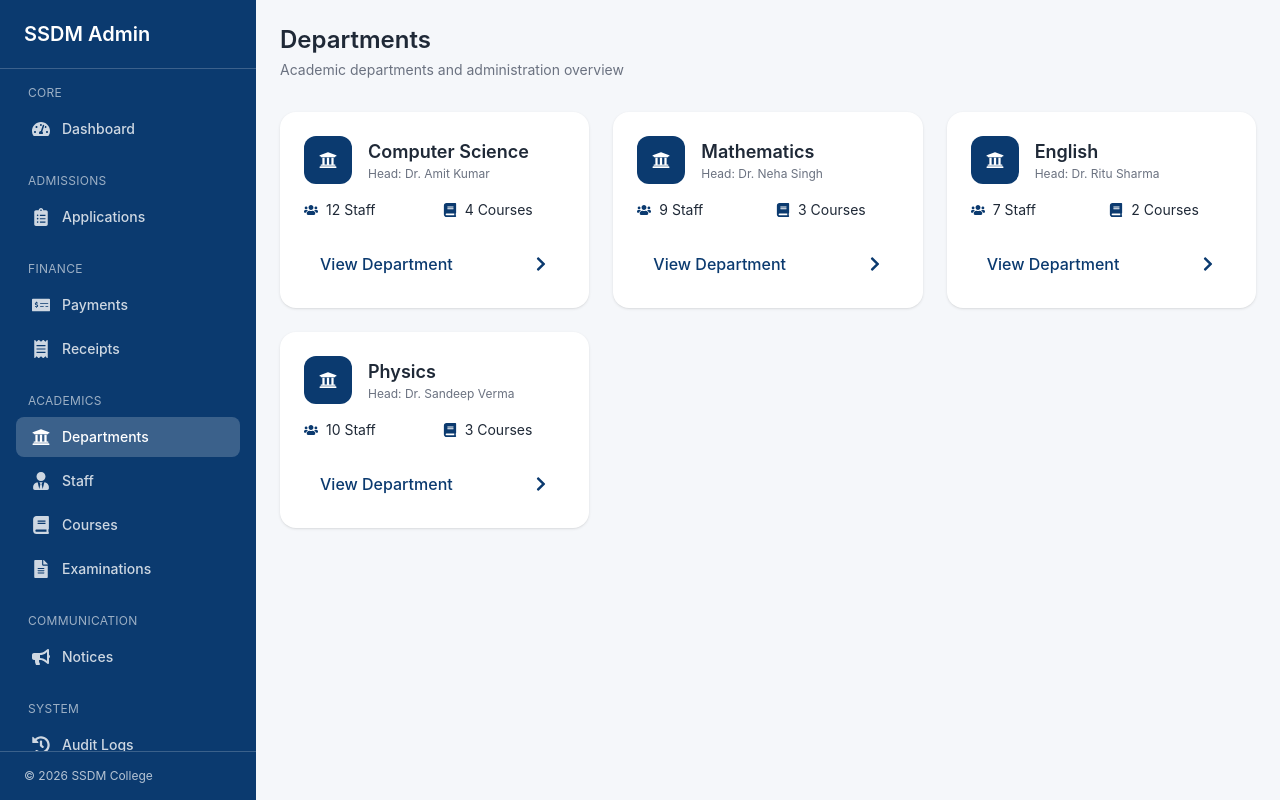
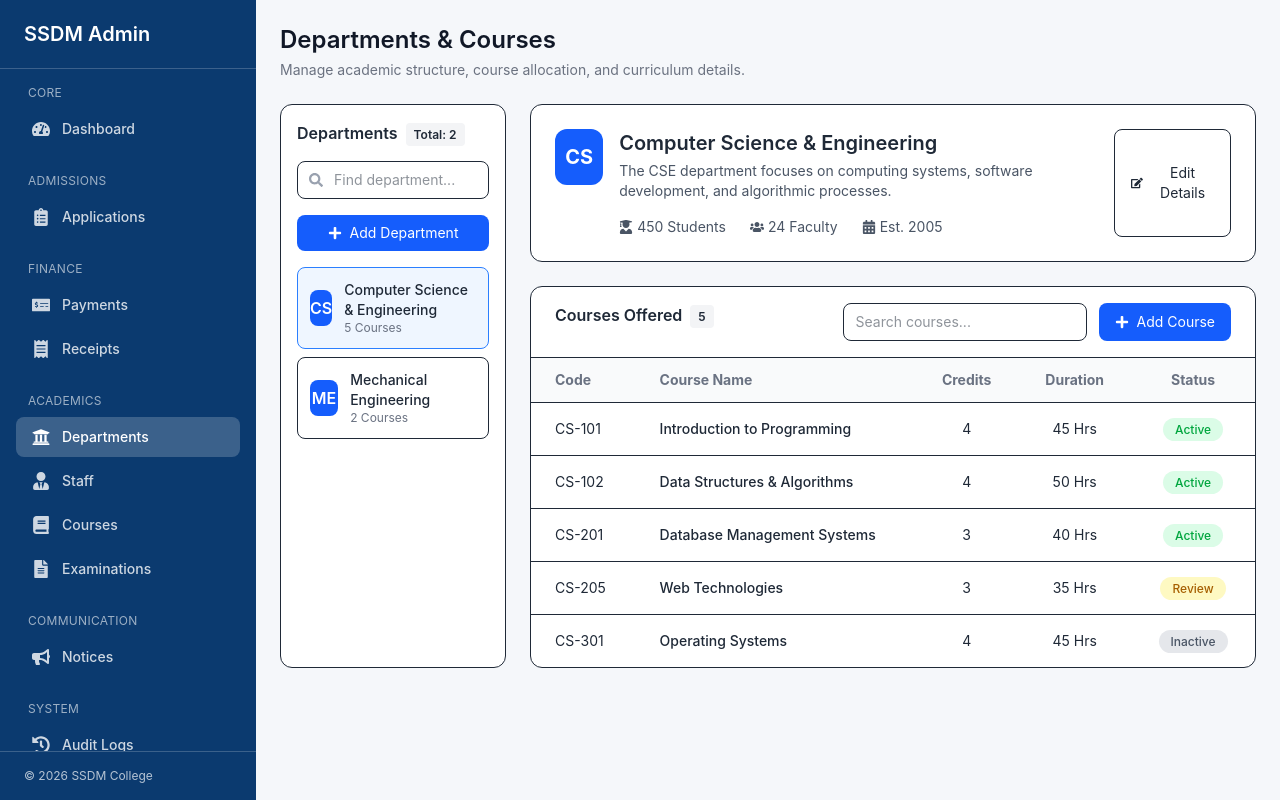
Before and after one commit to vaastman/CMS-Frontend, a React (Vite) app: page /admin/departments in a window 1280 px wide. Built offline with nearby package versions, Linux system fonts and the light colour scheme; sample sign-in values are in the browser's storage.

Commit message:
Dashboard Update

```diff
--- a/src/pages/Admin/AdminDashboard.jsx
+++ b/src/pages/Admin/AdminDashboard.jsx
@@ -1,57 +1,92 @@
 import {
   FaUsers,
-  FaBook,
+  FaUserGraduate,
+  FaUserTie,
+  FaClock,
+  FaPlus,
   FaBullhorn,
-  FaFileAlt,
-  FaArrowRight,
+  FaCalendarAlt,
+  FaDownload,
 } from "react-icons/fa";
 
 const AdminDashboard = () => {
   const stats = [
-    { title: "Total Staff", value: 124, icon: <FaUsers /> },
-    { title: "Courses", value: 18, icon: <FaBook /> },
-    { title: "Notices", value: 42, icon: <FaBullhorn /> },
-    { title: "Examinations", value: 12, icon: <FaFileAlt /> },
+    {
+      title: "Total Active Students",
+      value: "1,240",
+      note: "+5% vs last semester",
+      icon: <FaUserGraduate />,
+      accent: "text-green-600",
+    },
+    {
+      title: "New Admissions",
+      value: "120",
+      note: "Current Intake",
+      icon: <FaUsers />,
+    },
+    {
+      title: "Faculty Strength",
+      value: "85",
+      note: "All positions filled",
+      icon: <FaUserTie />,
+    },
+    {
+      title: "Pending Approvals",
+      value: "12",
+      note: "Action required",
+      icon: <FaClock />,
+      danger: true,
+    },
   ];
 
   return (
     <div className="space-y-10">
 
       {/* ================= HEADER ================= */}
+      <div className="flex items-center justify-between">
         <div>
           <h1 className="text-2xl font-semibold text-[color:var(--color-text-primary)]">
-          Admin Dashboard
+            Welcome back, Administrator
           </h1>
           <p className="text-sm text-[color:var(--color-text-secondary)] mt-1">
-          Overview of college administration activities
+            Overview of admissions, faculty, and student activities.
           </p>
         </div>
 
-      {/* ================= STATS + ACTIVITY ================= */}
-      <div className="grid grid-cols-1 lg:grid-cols-3 gap-6">
+        <button className="flex items-center gap-2 px-4 py-2 rounded-lg border text-sm font-medium
+          text-[color:var(--color-text-primary)] bg-[color:var(--color-surface)]
+          hover:bg-gray-50 transition">
+          <FaDownload />
+          Export Report
+        </button>
+      </div>
 
-        {/* ---- STATS (LEFT) ---- */}
-        <div className="lg:col-span-2 grid grid-cols-1 sm:grid-cols-2 gap-6">
+      {/* ================= STATS ================= */}
+      <div className="grid grid-cols-1 sm:grid-cols-2 xl:grid-cols-4 gap-6">
         {stats.map((stat, i) => (
           <div
             key={i}
-              className="
+            className={`
               bg-[color:var(--color-surface)]
               rounded-2xl p-5 shadow-sm
-                hover:shadow-md transition
-              "
+              ${stat.danger ? "border-l-4 border-red-500" : ""}
+            `}
           >
             <div className="flex items-center justify-between">
               <div>
                 <p className="text-sm text-[color:var(--color-text-secondary)]">
                   {stat.title}
                 </p>
-                  <h2 className="text-3xl font-bold text-[color:var(--color-text-primary)] mt-1">
+                <h2 className="text-3xl font-bold mt-1 text-[color:var(--color-text-primary)]">
                   {stat.value}
                 </h2>
+                <p className={`text-xs mt-1 ${stat.danger ? "text-red-600" : "text-gray-500"}`}>
+                  {stat.note}
+                </p>
               </div>
 
-                <div className="w-12 h-12 flex items-center justify-center rounded-xl bg-[color:var(--color-primary)] text-white text-xl">
+              <div className="w-11 h-11 flex items-center justify-center rounded-xl
+                bg-[color:var(--color-primary)] text-white text-lg">
                 {stat.icon}
               </div>
             </div>
@@ -59,60 +94,121 @@ const AdminDashboard = () => {
         ))}
       </div>
 
-        {/* ---- RECENT ACTIVITY (RIGHT) ---- */}
-        <div className="bg-[color:var(--color-surface)] rounded-2xl shadow-sm p-6">
-          <h3 className="text-lg font-semibold mb-4 text-[color:var(--color-text-primary)]">
-            Recent Activity
+      {/* ================= MAIN CONTENT ================= */}
+      <div className="grid grid-cols-1 xl:grid-cols-3 gap-6">
+
+        {/* ---- RECENT APPLICATIONS ---- */}
+        <div className="xl:col-span-2 bg-[color:var(--color-surface)] rounded-2xl shadow-sm">
+          <div className="flex items-center justify-between px-6 py-4 border-b">
+            <h3 className="font-semibold text-[color:var(--color-text-primary)]">
+              Recent Admission Applications
             </h3>
-
-          <ul className="space-y-4 text-sm">
-            {[
-              "New notice published",
-              "Exam schedule updated",
-              "New staff added",
-              "Course syllabus uploaded",
-            ].map((activity, i) => (
-              <li
-                key={i}
-                className="border-l-4 border-[color:var(--color-primary)] pl-3 text-[color:var(--color-text-primary)]"
-              >
-                {activity}
-              </li>
-            ))}
-          </ul>
+            <button className="text-sm text-[color:var(--color-primary)] font-medium">
+              View All
+            </button>
           </div>
 
+          <div className="overflow-x-auto">
+            <table className="w-full text-sm">
+              <thead className="text-left text-[color:var(--color-text-secondary)]">
+                <tr className="border-b">
+                  <th className="px-6 py-3">Applicant</th>
+                  <th className="px-6 py-3">Course</th>
+                  <th className="px-6 py-3">Date</th>
+                  <th className="px-6 py-3">Status</th>
+                </tr>
+              </thead>
+              <tbody>
+                {[
+                  ["Sarah Jenkins", "B.Sc Computer Science", "Oct 24, 2023", "Review"],
+                  ["Michael Chen", "B.A Economics", "Oct 23, 2023", "Docs Verified"],
+                  ["Emma Wilson", "M.Sc Physics", "Oct 22, 2023", "Review"],
+                  ["John Doe", "B.Eng Mechanical", "Oct 21, 2023", "Missing Docs"],
+                ].map((row, i) => (
+                  <tr key={i} className="border-b last:border-none">
+                    <td className="px-6 py-4 font-medium">{row[0]}</td>
+                    <td className="px-6 py-4">{row[1]}</td>
+                    <td className="px-6 py-4">{row[2]}</td>
+                    <td className="px-6 py-4">
+                      <span className={`px-3 py-1 rounded-full text-xs font-medium
+                        ${row[3] === "Missing Docs"
+                          ? "bg-red-100 text-red-600"
+                          : "bg-yellow-100 text-yellow-700"}`}>
+                        {row[3]}
+                      </span>
+                    </td>
+                  </tr>
+                ))}
+              </tbody>
+            </table>
+          </div>
         </div>
 
-      {/* ================= QUICK ACTIONS ================= */}
+        {/* ---- RIGHT PANEL ---- */}
+        <div className="space-y-6">
+
+          {/* Quick Actions */}
           <div className="bg-[color:var(--color-surface)] rounded-2xl shadow-sm p-6">
-        <h2 className="text-lg font-semibold mb-4 text-[color:var(--color-text-primary)]">
-          Quick Actions
-        </h2>
-
-        <div className="grid grid-cols-1 md:grid-cols-3 gap-4">
+            <h3 className="font-semibold mb-4">Quick Actions</h3>
+            <div className="grid grid-cols-2 gap-4">
               {[
-            "Add New Notice",
-            "Add Staff",
-            "Create Examination",
-          ].map((label, i) => (
+                ["Add Student", <FaPlus />],
+                ["Post Notice", <FaBullhorn />],
+                ["Upload Gallery", <FaPlus />],
+                ["Events", <FaCalendarAlt />],
+              ].map((item, i) => (
                 <button
                   key={i}
-              className="
-                flex items-center justify-between
-                px-5 py-3 rounded-lg
-                bg-[color:var(--color-primary)]
-                text-white font-medium
-                hover:opacity-90 transition
-              "
-            >
-              {label}
-              <FaArrowRight className="text-sm opacity-80" />
+                  className="flex flex-col items-center justify-center gap-2
+                  p-4 rounded-xl border hover:bg-gray-50 transition text-sm">
+                  {item[1]}
+                  {item[0]}
                 </button>
               ))}
             </div>
           </div>
 
+          {/* Notice Board */}
+          <div className="bg-[color:var(--color-surface)] rounded-2xl shadow-sm p-6">
+            <div className="flex justify-between mb-4">
+              <h3 className="font-semibold">Notice Board</h3>
+              <button className="text-sm text-[color:var(--color-primary)]">
+                View All
+              </button>
+            </div>
+
+            <ul className="space-y-4 text-sm">
+              <li>
+                <span className="inline-block text-xs bg-blue-100 text-blue-600 px-2 py-1 rounded">
+                  Exam
+                </span>
+                <p className="font-medium mt-1">
+                  Final Semester Schedule Released
+                </p>
+              </li>
+
+              <li>
+                <span className="inline-block text-xs bg-red-100 text-red-600 px-2 py-1 rounded">
+                  Urgent
+                </span>
+                <p className="font-medium mt-1">
+                  Campus Maintenance Alert
+                </p>
+              </li>
+
+              <li>
+                <span className="inline-block text-xs bg-green-100 text-green-600 px-2 py-1 rounded">
+                  Event
+                </span>
+                <p className="font-medium mt-1">
+                  Annual Tech Fest
+                </p>
+              </li>
+            </ul>
+          </div>
+
+        </div>
+      </div>
     </div>
   );
 };
--- a/src/pages/Admin/Departments/Departments.jsx
+++ b/src/pages/Admin/Departments/Departments.jsx
@@ -1,121 +1,226 @@
+import { useState } from "react";
 import {
-  FaUniversity,
+  FaSearch,
+  FaPlus,
+  FaUserGraduate,
   FaUsers,
-  FaBook,
-  FaChevronRight,
+  FaCalendarAlt,
+  FaEdit,
 } from "react-icons/fa";
 
 const Departments = () => {
-  const departments = [
+  const departmentsData = [
     {
-      id: 1,
-      name: "Computer Science",
-      hod: "Dr. Amit Kumar",
-      staffCount: 12,
-      courses: 4,
+      id: "CSE",
+      name: "Computer Science & Engineering",
+      short: "CS",
+      code: "CSE-01",
+      students: 450,
+      faculty: 24,
+      established: 2005,
+      description:
+        "The CSE department focuses on computing systems, software development, and algorithmic processes.",
+      courses: [
+        { code: "CS-101", name: "Introduction to Programming", credits: 4, duration: "45 Hrs", status: "Active" },
+        { code: "CS-102", name: "Data Structures & Algorithms", credits: 4, duration: "50 Hrs", status: "Active" },
+        { code: "CS-201", name: "Database Management Systems", credits: 3, duration: "40 Hrs", status: "Active" },
+        { code: "CS-205", name: "Web Technologies", credits: 3, duration: "35 Hrs", status: "Review" },
+        { code: "CS-301", name: "Operating Systems", credits: 4, duration: "45 Hrs", status: "Inactive" },
+      ],
     },
     {
-      id: 2,
-      name: "Mathematics",
-      hod: "Dr. Neha Singh",
-      staffCount: 9,
-      courses: 3,
-    },
-    {
-      id: 3,
-      name: "English",
-      hod: "Dr. Ritu Sharma",
-      staffCount: 7,
-      courses: 2,
-    },
-    {
-      id: 4,
-      name: "Physics",
-      hod: "Dr. Sandeep Verma",
-      staffCount: 10,
-      courses: 3,
+      id: "ME",
+      name: "Mechanical Engineering",
+      short: "ME",
+      code: "ME-01",
+      students: 320,
+      faculty: 18,
+      established: 2002,
+      description: "Focuses on mechanics, thermodynamics, and manufacturing processes.",
+      courses: [
+        { code: "ME-101", name: "Engineering Mechanics", credits: 4, duration: "45 Hrs", status: "Active" },
+        { code: "ME-201", name: "Thermodynamics", credits: 3, duration: "40 Hrs", status: "Active" },
+      ],
     },
   ];
 
+  const [selectedDept, setSelectedDept] = useState(departmentsData[0]);
+  const [deptSearch, setDeptSearch] = useState("");
+  const [courseSearch, setCourseSearch] = useState("");
+
+  const filteredDepartments = departmentsData.filter((d) =>
+    d.name.toLowerCase().includes(deptSearch.toLowerCase())
+  );
+
+  const filteredCourses = selectedDept.courses.filter((c) =>
+    c.name.toLowerCase().includes(courseSearch.toLowerCase())
+  );
+
   return (
-    <div className="space-y-8">
+    <div className="space-y-6">
 
-      {/* ================= HEADER ================= */}
+      {/* HEADER */}
       <div>
-        <h1 className="text-2xl font-semibold text-[color:var(--color-text-primary)]">
-          Departments
-        </h1>
-        <p className="text-sm text-[color:var(--color-text-secondary)] mt-1">
-          Academic departments and administration overview
+        <h1 className="text-2xl font-semibold text-[#111827]">Departments & Courses</h1>
+        <p className="text-sm text-[#6B7280] mt-1">
+          Manage academic structure, course allocation, and curriculum details.
         </p>
       </div>
 
-      {/* ================= DEPARTMENT GRID ================= */}
-      <div className="grid grid-cols-1 sm:grid-cols-2 xl:grid-cols-3 gap-6">
-        {departments.map((dept) => (
+      <div className="grid grid-cols-1 xl:grid-cols-4 gap-6">
+
+        {/* LEFT PANEL */}
+        <div className="bg-white rounded-xl border p-4 space-y-4">
+
+          <div className="flex items-center justify-between">
+            <h3 className="font-semibold">
+              Departments
+              <span className="ml-2 text-xs bg-gray-100 px-2 py-1 rounded">
+                Total: {departmentsData.length}
+              </span>
+            </h3>
+          </div>
+
+          <div className="relative">
+            <FaSearch className="absolute left-3 top-3 text-gray-400 text-sm" />
+            <input
+              value={deptSearch}
+              onChange={(e) => setDeptSearch(e.target.value)}
+              placeholder="Find department..."
+              className="w-full pl-9 py-2 border rounded-lg text-sm"
+            />
+          </div>
+
+          <button className="w-full flex items-center justify-center gap-2 py-2 rounded-lg bg-blue-600 text-white text-sm">
+            <FaPlus /> Add Department
+          </button>
+
+          <div className="space-y-2">
+            {filteredDepartments.map((dept) => (
               <div
                 key={dept.id}
-            className="
-              bg-[color:var(--color-surface)]
-              rounded-2xl shadow-sm
-              hover:shadow-md transition
-              p-6 flex flex-col justify-between
-            "
+                onClick={() => setSelectedDept(dept)}
+                className={`p-3 rounded-lg border cursor-pointer transition
+                  ${
+                    selectedDept.id === dept.id
+                      ? "border-blue-500 bg-blue-50"
+                      : "hover:bg-gray-50"
+                  }`}
               >
-            {/* Top */}
-            <div className="flex items-center gap-4 mb-4">
-              <div
-                className="
-                  w-12 h-12 rounded-xl
-                  flex items-center justify-center
-                  bg-[color:var(--color-primary)]
-                  text-white text-lg
-                "
-              >
-                <FaUniversity />
+                <div className="flex items-center gap-3">
+                  <div className="w-9 h-9 rounded-lg bg-blue-600 text-white flex items-center justify-center font-semibold">
+                    {dept.short}
+                  </div>
+                  <div>
+                    <p className="font-medium text-sm">{dept.name}</p>
+                    <p className="text-xs text-gray-500">
+                      {dept.courses.length} Courses
+                    </p>
+                  </div>
+                </div>
+              </div>
+            ))}
+          </div>
+        </div>
+
+        {/* RIGHT PANEL */}
+        <div className="xl:col-span-3 space-y-6">
+
+          {/* DEPARTMENT DETAILS */}
+          <div className="bg-white rounded-xl border p-6">
+            <div className="flex justify-between">
+              <div className="flex gap-4">
+                <div className="w-14 h-14 rounded-xl bg-blue-600 text-white flex items-center justify-center text-xl font-bold">
+                  {selectedDept.short}
                 </div>
 
                 <div>
-                <h3 className="font-semibold text-lg text-[color:var(--color-text-primary)]">
-                  {dept.name}
-                </h3>
-                <p className="text-xs text-[color:var(--color-text-secondary)]">
-                  Head: {dept.hod}
+                  <h2 className="text-xl font-semibold">{selectedDept.name}</h2>
+                  <p className="text-sm text-gray-600 mt-1 max-w-xl">
+                    {selectedDept.description}
                   </p>
+
+                  <div className="flex gap-6 mt-4 text-sm text-gray-600">
+                    <span className="flex items-center gap-1">
+                      <FaUserGraduate /> {selectedDept.students} Students
+                    </span>
+                    <span className="flex items-center gap-1">
+                      <FaUsers /> {selectedDept.faculty} Faculty
+                    </span>
+                    <span className="flex items-center gap-1">
+                      <FaCalendarAlt /> Est. {selectedDept.established}
+                    </span>
+                  </div>
                 </div>
               </div>
 
-            {/* Stats */}
-            <div className="grid grid-cols-2 gap-4 text-sm mb-6">
-              <div className="flex items-center gap-2">
-                <FaUsers className="text-[color:var(--color-primary)]" />
-                <span>{dept.staffCount} Staff</span>
-              </div>
-              <div className="flex items-center gap-2">
-                <FaBook className="text-[color:var(--color-primary)]" />
-                <span>{dept.courses} Courses</span>
+              <button className="flex items-center gap-2 px-4 py-2 border rounded-lg text-sm">
+                <FaEdit /> Edit Details
+              </button>
             </div>
           </div>
 
-            {/* Action */}
-            <button
-              className="
-                mt-auto
-                flex items-center justify-between
-                px-4 py-2 rounded-lg
-                bg-[color:var(--color-background)]
-                text-[color:var(--color-primary)]
-                font-medium
-                hover:bg-[color:var(--color-primary)]
-                hover:text-white
-                transition
-              "
-            >
-              View Department
-              <FaChevronRight />
+          {/* COURSES TABLE */}
+          <div className="bg-white rounded-xl border">
+            <div className="flex justify-between px-6 py-4 border-b">
+              <h3 className="font-semibold">
+                Courses Offered
+                <span className="ml-2 text-xs bg-gray-100 px-2 py-1 rounded">
+                  {selectedDept.courses.length}
+                </span>
+              </h3>
+
+              <div className="flex gap-3">
+                <input
+                  value={courseSearch}
+                  onChange={(e) => setCourseSearch(e.target.value)}
+                  placeholder="Search courses..."
+                  className="border rounded-lg px-3 py-2 text-sm"
+                />
+                <button className="flex items-center gap-2 bg-blue-600 text-white px-4 py-2 rounded-lg text-sm">
+                  <FaPlus /> Add Course
                 </button>
               </div>
+            </div>
+
+            <table className="w-full text-sm">
+              <thead className="bg-gray-50 text-gray-500">
+                <tr>
+                  <th className="px-6 py-3 text-left">Code</th>
+                  <th className="px-6 py-3 text-left">Course Name</th>
+                  <th className="px-6 py-3 text-center">Credits</th>
+                  <th className="px-6 py-3 text-center">Duration</th>
+                  <th className="px-6 py-3 text-center">Status</th>
+                </tr>
+              </thead>
+              <tbody>
+                {filteredCourses.map((course, i) => (
+                  <tr key={i} className="border-t">
+                    <td className="px-6 py-4">{course.code}</td>
+                    <td className="px-6 py-4 font-medium">{course.name}</td>
+                    <td className="px-6 py-4 text-center">{course.credits}</td>
+                    <td className="px-6 py-4 text-center">{course.duration}</td>
+                    <td className="px-6 py-4 text-center">
+                      <span
+                        className={`px-3 py-1 rounded-full text-xs font-medium
+                        ${
+                          course.status === "Active"
+                            ? "bg-green-100 text-green-600"
+                            : course.status === "Review"
+                            ? "bg-yellow-100 text-yellow-700"
+                            : "bg-gray-200 text-gray-600"
+                        }`}
+                      >
+                        {course.status}
+                      </span>
+                    </td>
+                  </tr>
                 ))}
+              </tbody>
+            </table>
+          </div>
+
+        </div>
       </div>
     </div>
   );
```
Lines whose indentation alone changed are shown as unchanged.
